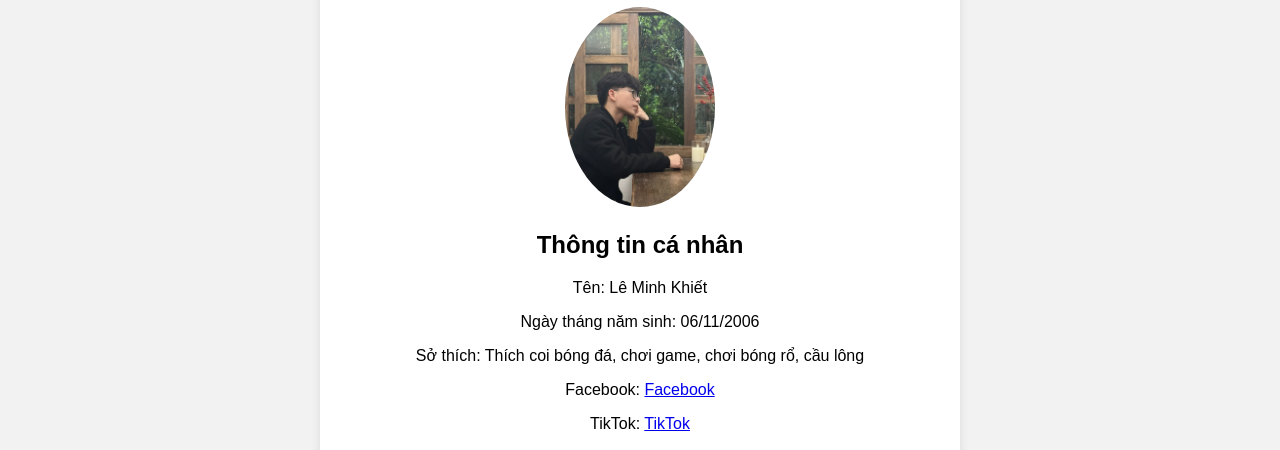
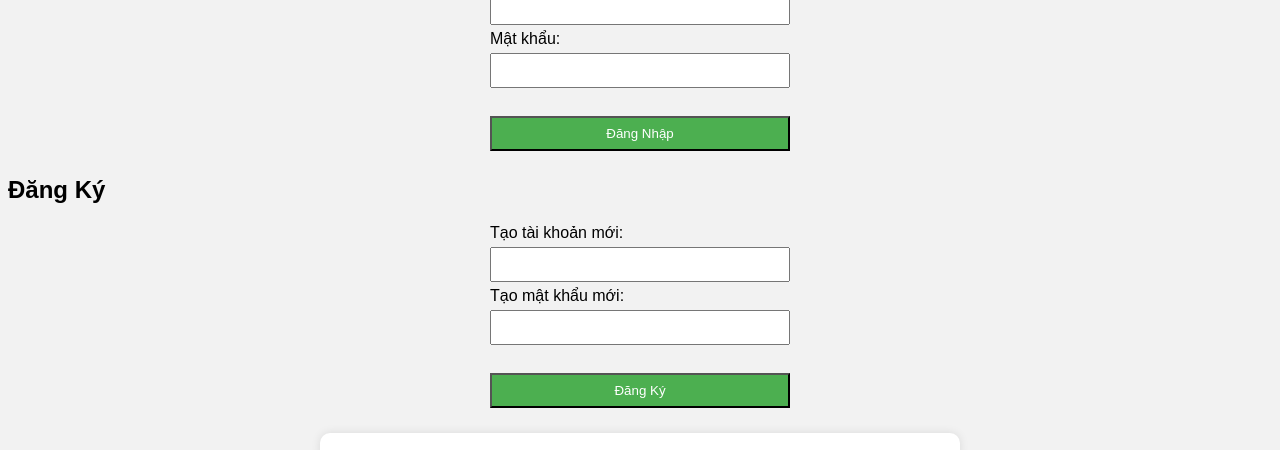
Before and after one commit to Maru0611/khiet.github.io, a plain HTML site: page index.html in a window 1280 px wide. Shown: the part 101-551 px from the top of the page. Drawn offline with Linux system fonts and the light colour scheme.

Commit message:
Update index.html

```diff
--- a/index.html
+++ b/index.html
@@ -1,5 +1,46 @@
 <!DOCTYPE html>
 <html>
+
+<head>
+<meta charset="UTF-8">
+<meta name="viewport" content="width=device-width, initial-scale=1.0">
+<title>Đăng Nhập / Đăng Ký</title>
+<style>
+    form {
+        margin: 20px auto;
+        width: 300px;
+    }
+    input {
+        width: 100%;
+        padding: 8px;
+        margin: 5px 0;
+        box-sizing: border-box;
+    }
+    input[type="submit"] {
+        background-color: #4CAF50;
+        color: white;
+    }
+</style>
+</head>
+<body>
+<h2>Đăng Nhập</h2>
+<form action="/login" method="post">
+    <label for="username">Tài khoản:</label><br>
+    <input type="text" id="username" name="username" required><br>
+    <label for="password">Mật khẩu:</label><br>
+    <input type="password" id="password" name="password" required><br><br>
+    <input type="submit" value="Đăng Nhập">
+</form>
+
+<h2>Đăng Ký</h2>
+<form action="/register" method="post">
+    <label for="newUsername">Tạo tài khoản mới:</label><br>
+    <input type="text" id="newUsername" name="newUsername" required><br>
+    <label for="newPassword">Tạo mật khẩu mới:</label><br>
+    <input type="password" id="newPassword" name="newPassword" required><br><br>
+    <input type="submit" value="Đăng Ký">
+</form>
+</body>
 
 <head>
   <title>Giới thiệu</title>
```
